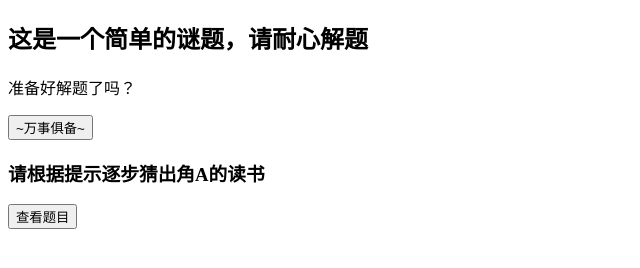
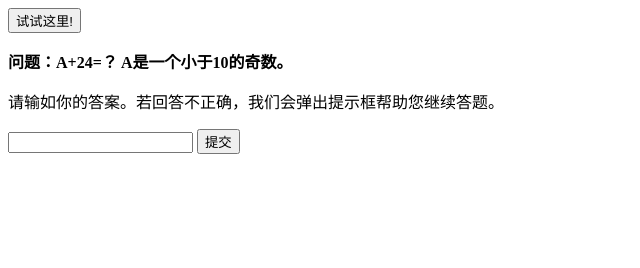
Before and after one commit to wuyi1020/wuyi1020.github.io, a plain HTML site: page Puzzle.html in a window 1280 px wide. Shown: the whole page, without its empty margins (0-640 px from the left). Drawn offline with Linux system fonts and the light colour scheme.

Commit message:
Update Puzzle.html

```diff
--- a/Puzzle.html
+++ b/Puzzle.html
@@ -1,30 +1,33 @@
 <!DOCTYPE html>
 <html lang="en">
-
 <head>
-  <script>
-  function myFunction() {
-    document.getElementById("demo").innerHTML = "祝君好运！";
-  }
-  </script>
-
-  <script type="text/javascript">
-  function insertpic(){
-    path="C:\Users\eagerwu\Desktop\github\wuyi1020.github.io\一个三角.jpg"
-    document.getElementById('img').innerHTML='<img src="一个三角.jpg" />';
-  }
-  </script>
-
+  <meta charset="utf-8">
+  <title>谜题</title>
 </head>
 
 <body>
-<h2>这是一个简单的谜题，请耐心解题</h2>
-<p id="demo">准备好解题了吗？</p>
-<button type="button" onclick="myFunction()">~万事俱备~</button>
+  <button type="button" onclick="alert('HELLO！')">试试这里!</button>
 
-<h3>请根据提示逐步猜出角A的读书</h3>
-<div id="img"></div>
-<button type="button" onclick="Function insertpic()">查看题目</button>
+  <p><strong>问题：A+24=？ A是一个小于10的奇数。</strong>
+  <p>请输如你的答案。若回答不正确，我们会弹出提示框帮助您继续答题。</p >
+
+  <input id="demo" type="text">
+
+  <script>
+function myFunction()
+{
+	var x=document.getElementById("demo").value;
+	if(x>29||x<29)
+	{
+		alert("回答错误，请再想想~");
+	}
+  else {
+    alert("恭喜你，回答正确！")
+  }
+}
+</script>
+
+  <button type="button" onclick="myFunction()">提交</button>
 
 </body>
 </html>
```
